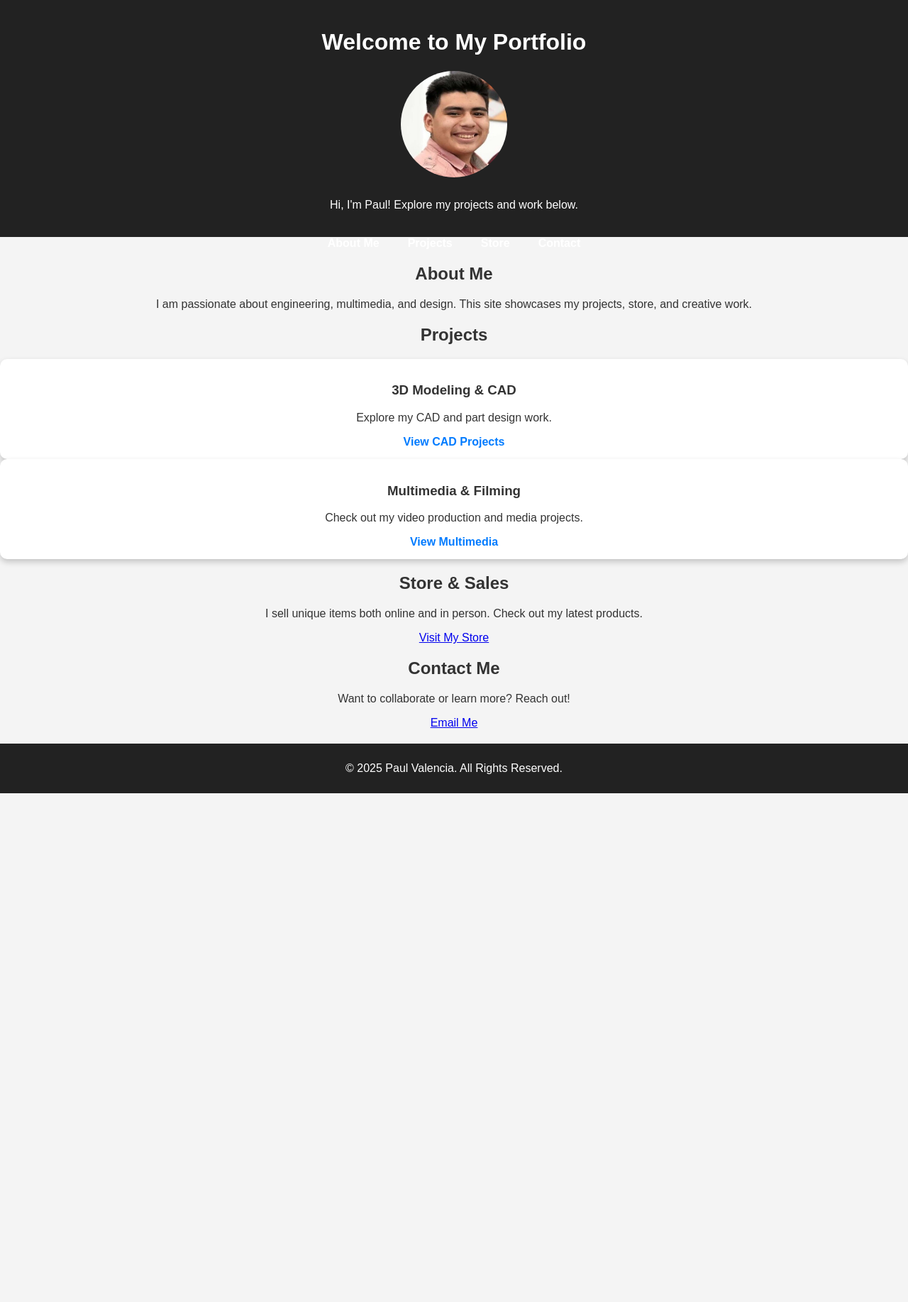
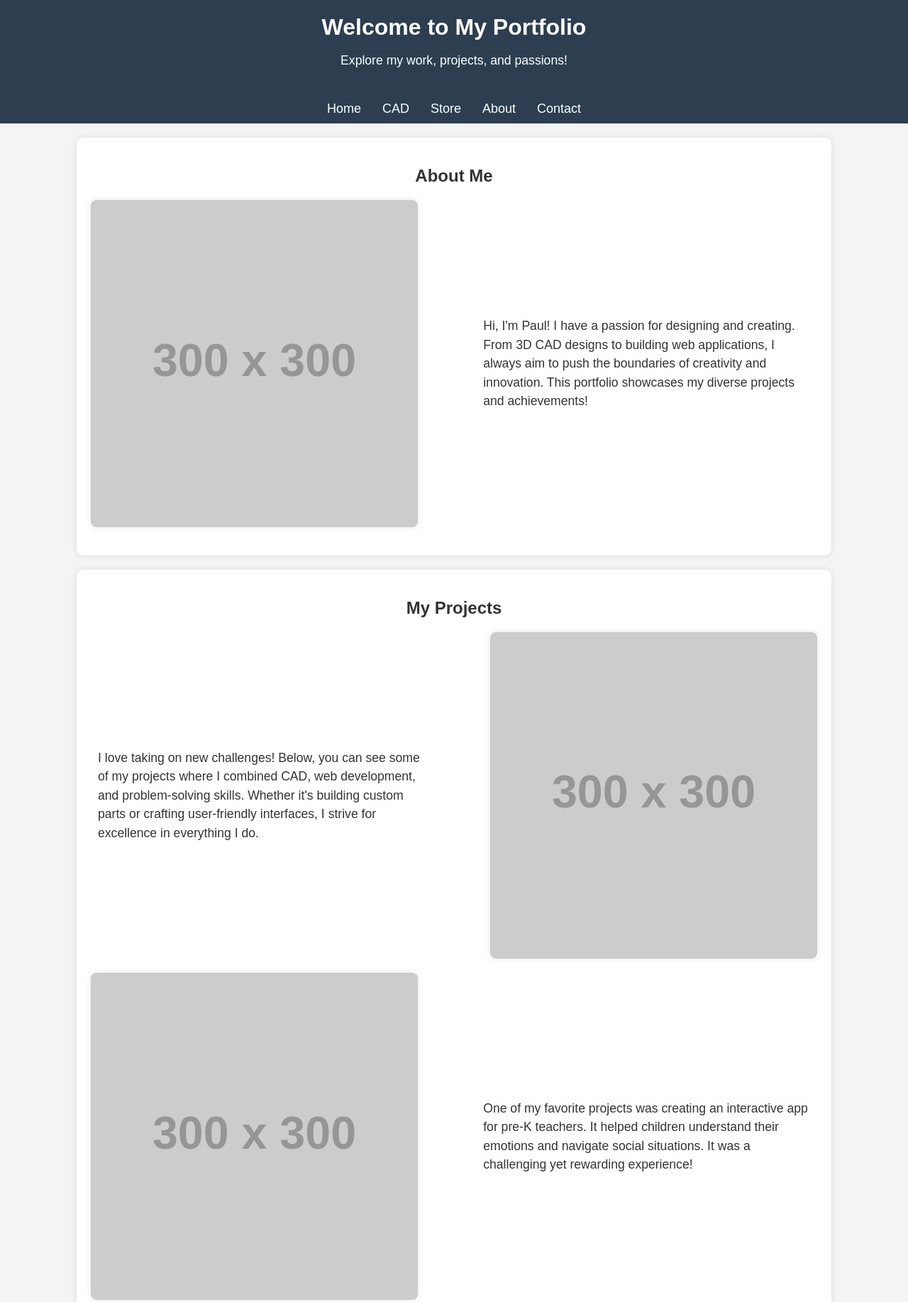
Before and after one commit to Paul0o7/Portfolio, a plain HTML site: page index.html in a window 1280 px wide. Shown: the top 1835 px of the page at 71% size. Before the commit the page ends 1118 px from the top, so only its background shows below. Drawn offline with Linux system fonts and the light colour scheme; placeholder pictures from the web are drawn by us.

Commit message:
Add files via upload

```diff
--- a/index.html
+++ b/index.html
@@ -3,60 +3,63 @@
 <head>
     <meta charset="UTF-8">
     <meta name="viewport" content="width=device-width, initial-scale=1.0">
-    <title>Paul's Portfolio</title>
+    <title>Welcome to My Portfolio</title>
     <link rel="stylesheet" href="styles.css">
 </head>
 <body>
+    <!-- Header Section -->
     <header>
         <h1>Welcome to My Portfolio</h1>
-        <img src="profile.jpg" alt="Paul's Profile Picture" class="profile-pic">
-        <p>Hi, I'm Paul! Explore my projects and work below.</p>
+        <p>Explore my work, projects, and passions!</p>
     </header>
 
+    <!-- Navigation Bar Below Header -->
     <nav>
         <ul>
-            <li><a href="#about">About Me</a></li>
-            <li><a href="#projects">Projects</a></li>
-            <li><a href="#store">Store</a></li>
-            <li><a href="#contact">Contact</a></li>
+            <li><a href="index.html">Home</a></li>
+            <li><a href="cad.html">CAD</a></li>
+            <li><a href="store.html">Store</a></li>
+            <li><a href="about.html">About</a></li>
+            <li><a href="contact.html">Contact</a></li>
         </ul>
     </nav>
 
     <section id="about">
         <h2>About Me</h2>
-        <p>I am passionate about engineering, multimedia, and design. This site showcases my projects, store, and creative work.</p>
-    </section>
-
-    <section id="projects">
-        <h2>Projects</h2>
-        <div class="project-grid">
-            <div class="project">
-                <h3>3D Modeling & CAD</h3>
-                <p>Explore my CAD and part design work.</p>
-                <a href="cad.html">View CAD Projects</a>
-            </div>
-            <div class="project">
-                <h3>Multimedia & Filming</h3>
-                <p>Check out my video production and media projects.</p>
-                <a href="multimedia.html">View Multimedia</a>
+        <div class="content-block">
+            <img src="https://via.placeholder.com/300" alt="Paul's Image" class="content-image">
+            <div class="content-text">
+                <p>Hi, I'm Paul! I have a passion for designing and creating. From 3D CAD designs to building web applications, I always aim to push the boundaries of creativity and innovation. This portfolio showcases my diverse projects and achievements!</p>
             </div>
         </div>
     </section>
 
-    <section id="store">
-        <h2>Store & Sales</h2>
-        <p>I sell unique items both online and in person. Check out my latest products.</p>
-        <a href="store.html">Visit My Store</a>
-    </section>
+    <section id="projects">
+        <h2>My Projects</h2>
+        <div class="content-block">
+            <div class="content-text">
+                <p>I love taking on new challenges! Below, you can see some of my projects where I combined CAD, web development, and problem-solving skills. Whether it's building custom parts or crafting user-friendly interfaces, I strive for excellence in everything I do.</p>
+            </div>
+            <img src="https://via.placeholder.com/300" alt="Project 1" class="content-image">
+        </div>
 
-    <section id="contact">
-        <h2>Contact Me</h2>
-        <p>Want to collaborate or learn more? Reach out!</p>
-        <a href="mailto:consuelopaul14@gmail.com">Email Me</a>
+        <div class="content-block">
+            <img src="https://via.placeholder.com/300" alt="Project 2" class="content-image">
+            <div class="content-text">
+                <p>One of my favorite projects was creating an interactive app for pre-K teachers. It helped children understand their emotions and navigate social situations. It was a challenging yet rewarding experience!</p>
+            </div>
+        </div>
+
+        <div class="content-block">
+            <div class="content-text">
+                <p>In addition to my projects, I also enjoy collaborating with others, learning new skills, and contributing to meaningful causes. Stay tuned as I continue to work on innovative ideas and expand my knowledge in various fields.</p>
+            </div>
+            <img src="https://via.placeholder.com/300" alt="Project 3" class="content-image">
+        </div>
     </section>
 
     <footer>
-        <p>&copy; 2025 Paul Valencia. All Rights Reserved.</p>
+        <p>&copy; 2025 Paul Consuelo Valencia. All rights reserved.</p>
     </footer>
 </body>
 </html>
--- a/styles.css
+++ b/styles.css
@@ -1,18 +1,196 @@
-/* Global Styles */
+/* General Styles */
 body {
     font-family: Arial, sans-serif;
-    text-align: center;
+    margin: 0;
+    padding: 0;
     background-color: #f4f4f4;
     color: #333;
+    text-align: center;
+}
+
+/* Header Styles */
+header {
+    background: #2c3e50;
+    color: #fff;
+    padding: 20px;
+}
+
+h1 {
+    margin: 0;
+}
+
+/* Section Styles */
+section {
+    padding: 20px;
+    background: #fff;
+    margin: 20px auto;
+    width: 80%;
+    border-radius: 10px;
+    box-shadow: 0 0 10px rgba(0, 0, 0, 0.1);
+}
+
+/* Project Grid */
+.projects-grid {
+    display: flex;
+    justify-content: center;
+    flex-wrap: wrap;
+    gap: 20px;
+}
+
+.project {
+    width: 250px;
+    padding: 10px;
+    background: #ecf0f1;
+    border-radius: 8px;
+    text-align: center;
+}
+
+.project img {
+    width: 100%;
+    border-radius: 8px;
+}
+
+/* Footer */
+footer {
+    background: #2c3e50;
+    color: white;
+    padding: 10px;
+    position: relative;
+    bottom: 0;
+    width: 100%;
+}
+
+/* Mobile-friendly Styles */
+@media screen and (max-width: 768px) {
+    body {
+        font-size: 16px;
+    }
+
+    section {
+        width: 90%;
+    }
+
+    .projects-grid {
+        flex-direction: column;
+        align-items: center;
+    }
+
+    .project {
+        width: 80%;
+    }
+}
+
+/* General Styles */
+body {
+    font-family: Arial, sans-serif;
     margin: 0;
     padding: 0;
+    background-color: #f4f4f4;
+    color: #333;
+    text-align: center;
 }
 
-/* Header & Navigation */
+/* Header Styles */
 header {
-    background-color: #222;
+    background: #2c3e50;
+    color: #fff;
+    padding: 20px;
+}
+
+h1 {
+    margin: 0;
+}
+
+p {
+    font-size: 1.1em;
+}
+
+/* Section Styles */
+section {
+    padding: 20px;
+    background: #fff;
+    margin: 20px auto;
+    width: 80%;
+    border-radius: 10px;
+    box-shadow: 0 0 10px rgba(0, 0, 0, 0.1);
+}
+
+/* Content Block */
+.content-block {
+    display: flex;
+    justify-content: space-between;
+    align-items: center;
+    margin-bottom: 20px;
+}
+
+/* Image Styling */
+.content-image {
+    width: 45%;
+    border-radius: 8px;
+    box-shadow: 0 0 10px rgba(0, 0, 0, 0.1);
+}
+
+/* Text Styling */
+.content-text {
+    width: 45%;
+    text-align: left;
+    padding: 10px;
+}
+
+.content-text p {
+    font-size: 1.1em;
+    line-height: 1.5;
+}
+
+/* Footer */
+footer {
+    background: #2c3e50;
     color: white;
-    padding: 20px;
+    padding: 10px;
+    position: relative;
+    bottom: 0;
+    width: 100%;
+}
+
+/* Mobile-friendly Styles */
+@media screen and (max-width: 768px) {
+    body {
+        font-size: 16px;
+    }
+
+    section {
+        width: 90%;
+    }
+
+    .content-block {
+        flex-direction: column;
+        align-items: center;
+    }
+
+    .content-image {
+        width: 80%;
+        margin-bottom: 15px;
+    }
+
+    .content-text {
+        width: 80%;
+    }
+}
+
+/* General Styles */
+body {
+    font-family: Arial, sans-serif;
+    margin: 0;
+    padding: 0;
+    background-color: #f4f4f4;
+    color: #333;
+    text-align: center;
+}
+
+/* Navigation Bar Styles */
+nav {
+    background: #2c3e50;
+    padding: 10px 0;
 }
 
 nav ul {
@@ -21,72 +199,105 @@ nav ul {
     margin: 0;
     display: flex;
     justify-content: center;
-    gap: 20px;
 }
 
 nav ul li {
-    display: inline;
+    margin: 0 15px;
 }
 
 nav ul li a {
-    color: white;
+    color: #fff;
     text-decoration: none;
-    font-weight: bold;
-    padding: 10px;
+    font-size: 18px;
 }
 
 nav ul li a:hover {
     text-decoration: underline;
 }
 
-/* Profile Image */
-.profile-pic {
-    width: 150px;
-    height: 150px;
-    border-radius: 50%;
-    margin-bottom: 10px;
-}
-
-/* CAD Projects Grid */
-.projects-grid {
-    display: grid;
-    grid-template-columns: repeat(auto-fit, minmax(250px, 1fr));
-    gap: 20px;
-    max-width: 900px;
-    margin: auto;
+/* Header Styles */
+header {
+    background: #2c3e50;
+    color: #fff;
     padding: 20px;
 }
 
-.project {
-    background: white;
-    padding: 15px;
-    border-radius: 10px;
-    box-shadow: 0 4px 8px rgba(0, 0, 0, 0.2);
-    text-align: center;
+h1 {
+    margin: 0;
 }
 
-.project img {
-    width: 100%;
-    height: auto;
-    border-radius: 5px;
+p {
+    font-size: 1.1em;
 }
 
-.project a {
-    display: block;
-    margin-top: 10px;
-    font-weight: bold;
-    color: #007BFF;
-    text-decoration: none;
+/* Section Styles */
+section {
+    padding: 20px;
+    background: #fff;
+    margin: 20px auto;
+    width: 80%;
+    border-radius: 10px;
+    box-shadow: 0 0 10px rgba(0, 0, 0, 0.1);
 }
 
-.project a:hover {
-    text-decoration: underline;
+/* Content Block */
+.content-block {
+    display: flex;
+    justify-content: space-between;
+    align-items: center;
+    margin-bottom: 20px;
+}
+
+/* Image Styling */
+.content-image {
+    width: 45%;
+    border-radius: 8px;
+    box-shadow: 0 0 10px rgba(0, 0, 0, 0.1);
+}
+
+/* Text Styling */
+.content-text {
+    width: 45%;
+    text-align: left;
+    padding: 10px;
+}
+
+.content-text p {
+    font-size: 1.1em;
+    line-height: 1.5;
 }
 
 /* Footer */
 footer {
-    margin-top: 20px;
+    background: #2c3e50;
+    color: white;
     padding: 10px;
-    background-color: #222;
-    color: white;
+    position: relative;
+    bottom: 0;
+    width: 100%;
 }
+
+/* Mobile-friendly Styles */
+@media screen and (max-width: 768px) {
+    body {
+        font-size: 16px;
+    }
+
+    section {
+        width: 90%;
+    }
+
+    .content-block {
+        flex-direction: column;
+        align-items: center;
+    }
+
+    .content-image {
+        width: 80%;
+        margin-bottom: 15px;
+    }
+
+    .content-text {
+        width: 80%;
+    }
+}
```
Also changed, not shown: cad.html (+12 -11 lines), contact.html (+17 -13 lines), multimedia.html (+7 -11 lines), store.html (+15 -10 lines).
